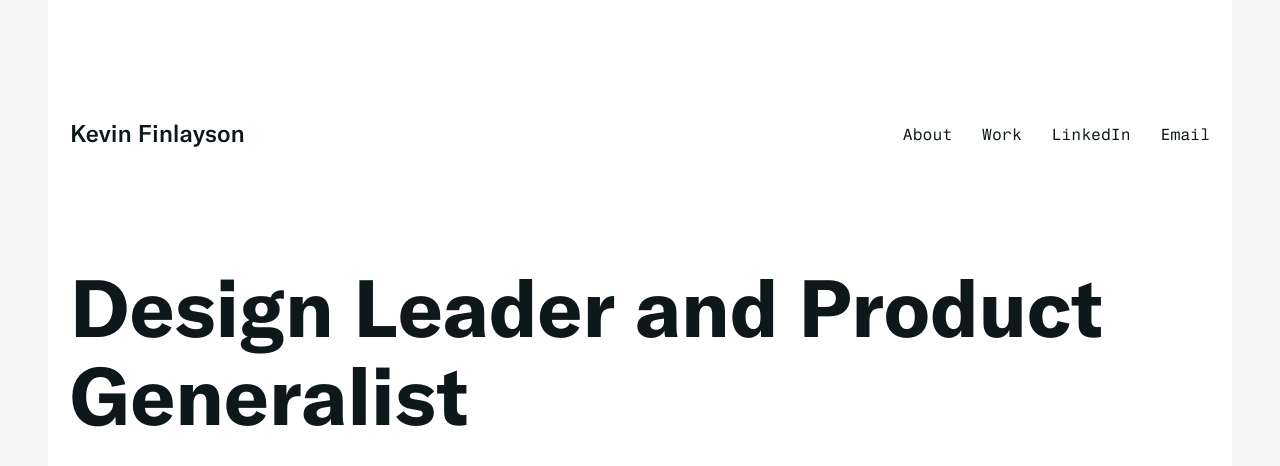
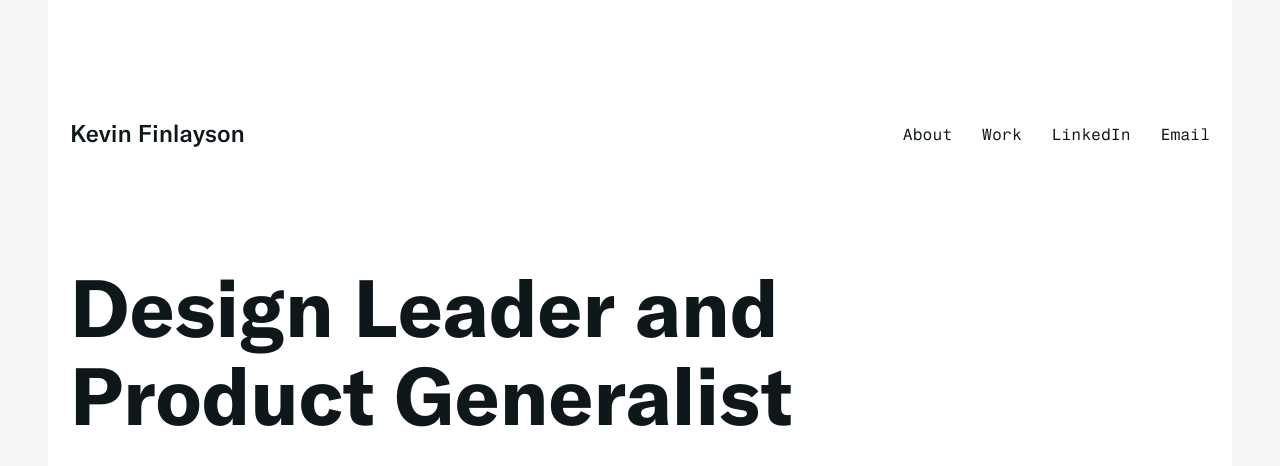
Before and after one commit to kevinfinlayson/kevinfinlayson.com, a Jekyll site: the page built from index.markdown, in a window 1280 px wide. Shown: the top 466 px of the page. Built offline with Jekyll 4.4.1, drawn with Linux system fonts in a browser that asks for light colours.

Commit message:
set up orphan prevention on page titles

```diff
--- a/_layouts/home.html
+++ b/_layouts/home.html
@@ -4,7 +4,9 @@ layout: default
 
 <div class="home">
   {%- if page.title -%}
-    <h1 class="page-heading">{{ page.title }}</h1>
+  {% assign titleWords = page.title | split: ' ' %}
+    <h1 class="page-heading">{% for word in titleWords %}{% if forloop.last %}&nbsp;{{word}}{% else %} {{ word }}{% endif %}{% endfor %}
+    </h1>
   {%- endif -%}
 
   {{ content }}
```
